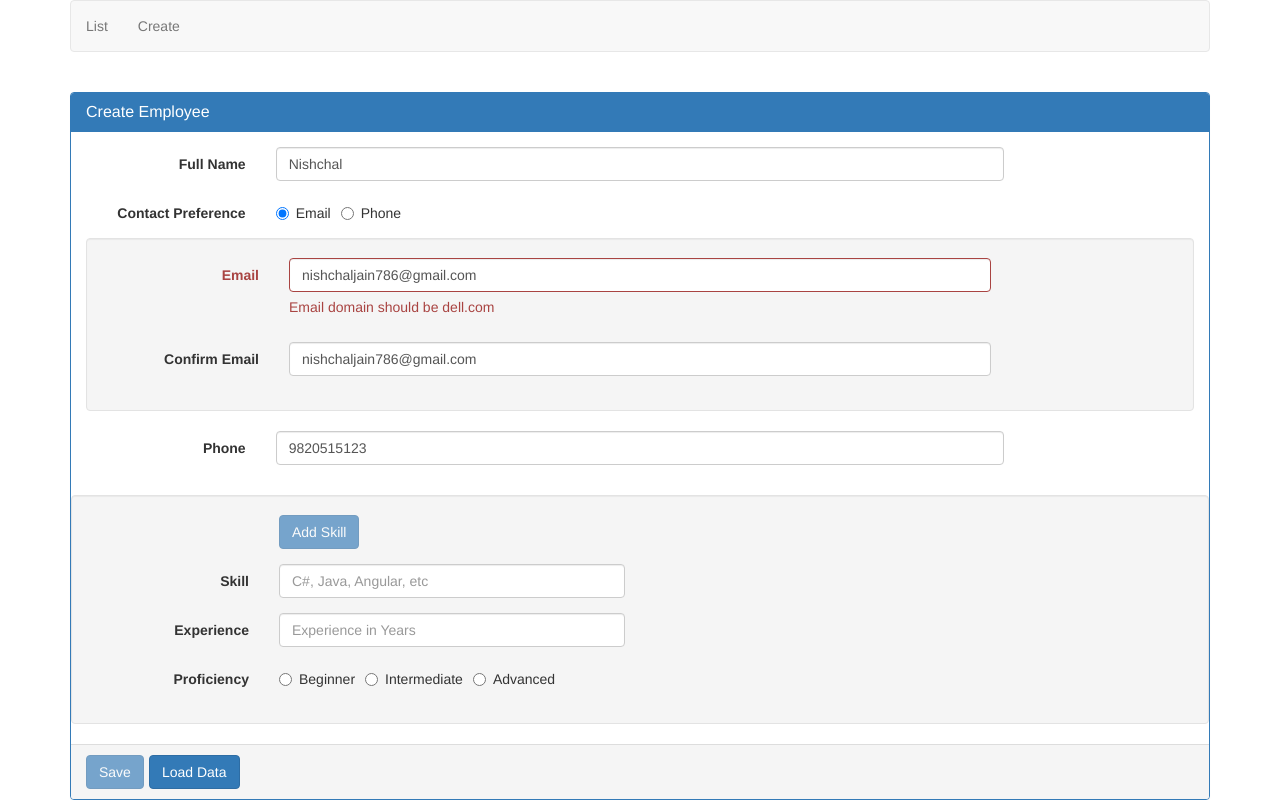
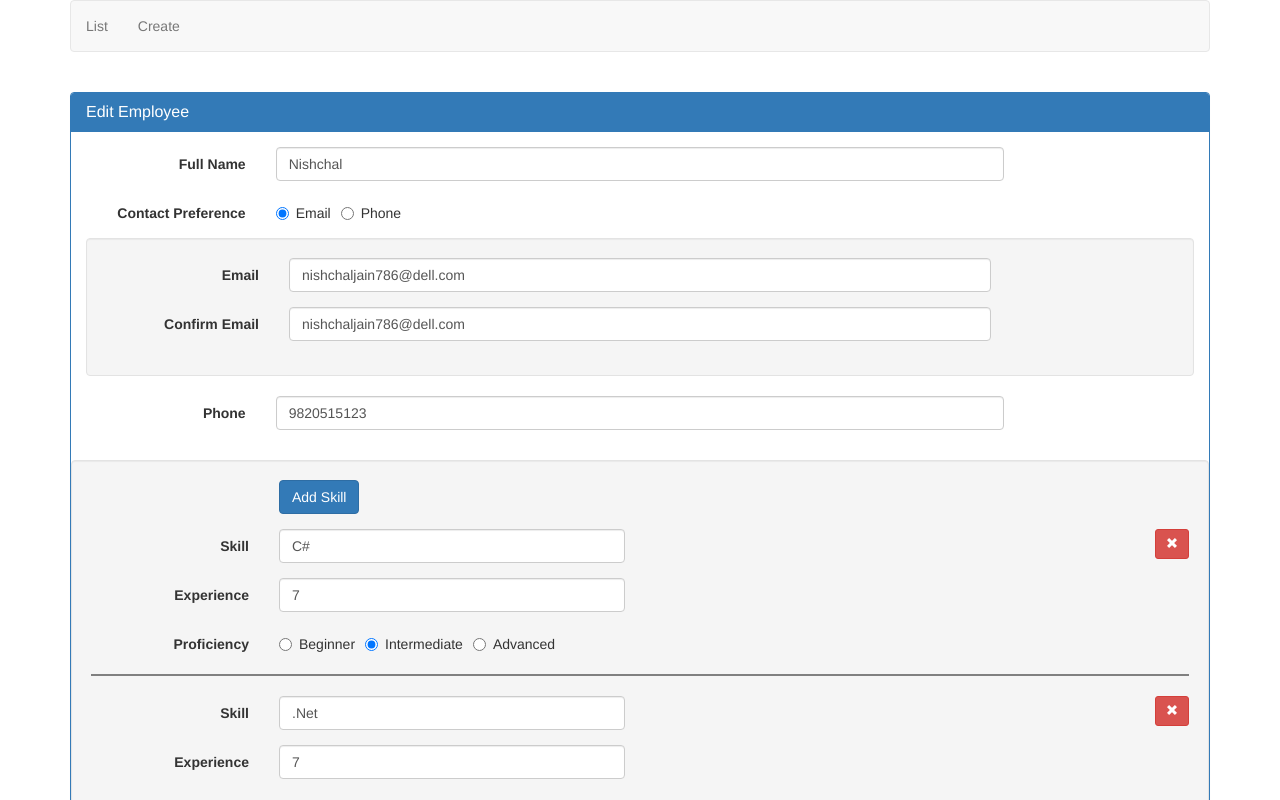
Before and after one commit to Nishchaljain/Angular6Project, an Angular app: page /edit/1 in a window 1280 px wide. Shown: the top 800 px of the page. Built offline with nearby package versions, Linux system fonts and the light colour scheme; data requests are answered from the project's data file.

Commit message:
uploading the skills on edit page and implemented save employee functionality.

```diff
--- a/db.json
+++ b/db.json
@@ -4,22 +4,22 @@
       "id": 1,
       "fullName": "Nishchal",
       "contactPreference": "email",
-      "email": "nishchaljain786@gmail.com",
+      "email": "nishchaljain786@dell.com",
       "phone": "9820515123",
       "skills": [
         {
           "skillName": "C#",
           "experienceInYears": "7",
-          "proficiency": "Intermediate"
+          "proficiency": "intermediate"
         },
         {
           "skillName": ".Net",
           "experienceInYears": "7",
-          "proficiency": "Intermediate"
+          "proficiency": "intermediate"
         },
         {
           "skillName": "Angular",
-          "experienceInYears": "6 Months",
+          "experienceInYears": "2 Months",
           "proficiency": "beginner"
         }
       ]
@@ -28,13 +28,13 @@
       "id": 2,
       "fullName": "Divya",
       "contactPreference": "email",
-      "email": "jaindivya417@gmail.com",
+      "email": "jaindivya417@dell.com",
       "phone": "8652293132",
       "skills": [
         {
           "skillName": "Java",
           "experienceInYears": "4",
-          "proficiency": "Intermediate"
+          "proficiency": "intermediate"
         },
         {
           "skillName": "C#",
@@ -42,6 +42,20 @@
           "proficiency": "beginner"
         }
       ]
+    },
+    {
+      "id": 3,
+      "fullName": "Samriddhi",
+      "contactPreference": "phone",
+      "email": "sam@dell.com",
+      "phone": "9820515123",
+      "skills": [
+        {
+          "skillName": "Angular",
+          "experienceInYears": "1",
+          "proficiency": "beginner"
+        }
+      ]
     }
   ]
 }
--- a/src/app/employee/create-employee.component.html
+++ b/src/app/employee/create-employee.component.html
@@ -1,7 +1,7 @@
 <form autocomplete="off" [formGroup]="employeeForm" (ngSubmit)="onSubmit()" class="form-horizontal">
     <div class="panel panel-primary">
         <div class="panel-heading">
-            <h3 class="panel-title">Create Employee</h3>
+            <h3 class="panel-title">{{pageTitle}}</h3>
         </div>
 
         <div class="panel-body">
--- a/src/app/employee/create-employee.component.ts
+++ b/src/app/employee/create-employee.component.ts
@@ -1,7 +1,7 @@
 import { Component, OnInit } from '@angular/core';
 import { FormGroup, FormBuilder, Validators, AbstractControl, FormControl, FormArray } from '@angular/forms';
 import { CustomValidators } from '../shared/custom.validator';
-import { ActivatedRoute } from '@angular/router';
+import { ActivatedRoute, Router } from '@angular/router';
 import { EmployeeService } from './employee.service';
 import { IEmployee } from './iemployee';
 import { ISkill } from './iskill';
@@ -13,6 +13,8 @@ import { ISkill } from './iskill';
 export class CreateEmployeeComponent implements OnInit {
 
   employeeForm: FormGroup;
+  employee: IEmployee;
+  pageTitle: string;
 
   // This object contains all the validation messages for this form
 
@@ -53,7 +55,8 @@ export class CreateEmployeeComponent implements OnInit {
 
   constructor(private fb: FormBuilder,
     private _activatedRoute: ActivatedRoute,
-    private _employeeService: EmployeeService) { }
+    private _employeeService: EmployeeService,
+    private _route: Router) { }
 
   ngOnInit(): void {
     this.employeeForm = this.fb.group({
@@ -84,7 +87,20 @@ export class CreateEmployeeComponent implements OnInit {
     const employeeID = +this._activatedRoute.snapshot.params['id'];
 
     if (employeeID) {
+      this.pageTitle = 'Edit Employee';
       this.getEmployeeByID(employeeID);
+    }
+    else {
+      this.pageTitle = 'Create Employee';
+      this.employee = {
+        id: null,
+        fullName: '',
+        contactPreference: '',
+        email: '',
+        phone: null,
+        skills: []
+
+      };
     }
 
   }
@@ -93,6 +109,7 @@ export class CreateEmployeeComponent implements OnInit {
     this._employeeService.getEmployeeById(employeeID).subscribe(
       (employee: IEmployee) => {
         this.editEmployee(employee);
+        this.employee = employee;
       },
       (error: any) => {
         console.log(error);
@@ -109,10 +126,30 @@ export class CreateEmployeeComponent implements OnInit {
       },
       phone: employee.phone
     });
+
+    this.employeeForm.setControl('skills', this.setExistingSkills(employee.skills));
+  }
+
+  setExistingSkills(skillSets: ISkill[]): FormArray {
+
+    const formArray = new FormArray([]);
+
+    skillSets.forEach(s => {
+      formArray.push(this.fb.group({
+        skillName: s.skillName,
+        experienceInYears: s.experienceInYears,
+        proficiency: s.proficiency
+      }));
+    })
+
+    return formArray;
   }
 
   removeSkillButtonClick(index: number): void {
-    (<FormArray>this.employeeForm.get('skills')).removeAt(index);
+    const skillFormGroup = <FormArray>this.employeeForm.get('skills');
+    skillFormGroup.removeAt(index);
+    skillFormGroup.markAsDirty();
+    skillFormGroup.markAsTouched();
   }
 
   addSkillButtonClick(): void {
@@ -142,27 +179,37 @@ export class CreateEmployeeComponent implements OnInit {
   }
 
   onSubmit(): void {
-    console.log(this.employeeForm.value)
+    this.mapFormValuesToEmployeeModel();
+    if (this.employee.id) {
+      this._employeeService.updateEmployee(this.employee).subscribe(
+        () => {
+          this._route.navigate(['list'])
+        },
+        (error: any) => {
+          console.log(error);
+        });
+    }
+    else {
+      this._employeeService.insertEmployee(this.employee).subscribe(
+        () => {
+          this._route.navigate(['list'])
+        },
+        (error: any) => {
+          console.log(error);
+        });
+    }
+
+  }
+
+  mapFormValuesToEmployeeModel() {
+    this.employee.fullName = this.employeeForm.value.fullName;
+    this.employee.contactPreference = this.employeeForm.value.contactPreference;
+    this.employee.email = this.employeeForm.value.emailGroup.email;
+    this.employee.phone = this.employeeForm.value.phone;
+    this.employee.skills = this.employeeForm.value.skills;
   }
 
   onLoadDataClick() {
-
-    const formArray1 = this.fb.array([
-      new FormControl('Nish', Validators.required),
-      new FormControl('IT', Validators.required),
-      new FormControl('', Validators.required),
-    ]);
-
-    const formGroup = this.fb.group([
-      new FormControl('Nish', Validators.required),
-      new FormControl('IT', Validators.required),
-      new FormControl('', Validators.required),
-    ]);
-
-    console.log(formArray1);
-    console.log(formGroup);
-
-
 
   }
 
```
